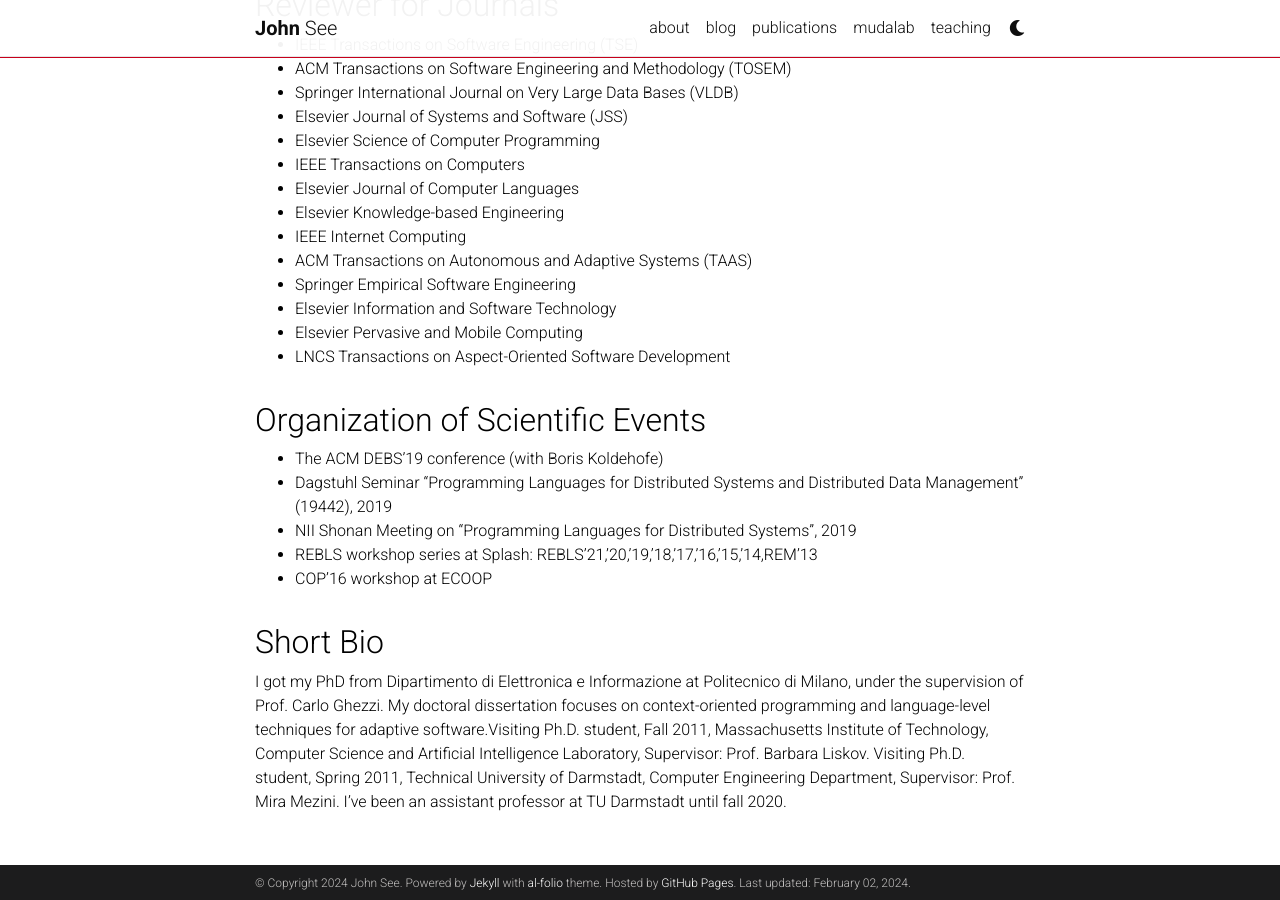
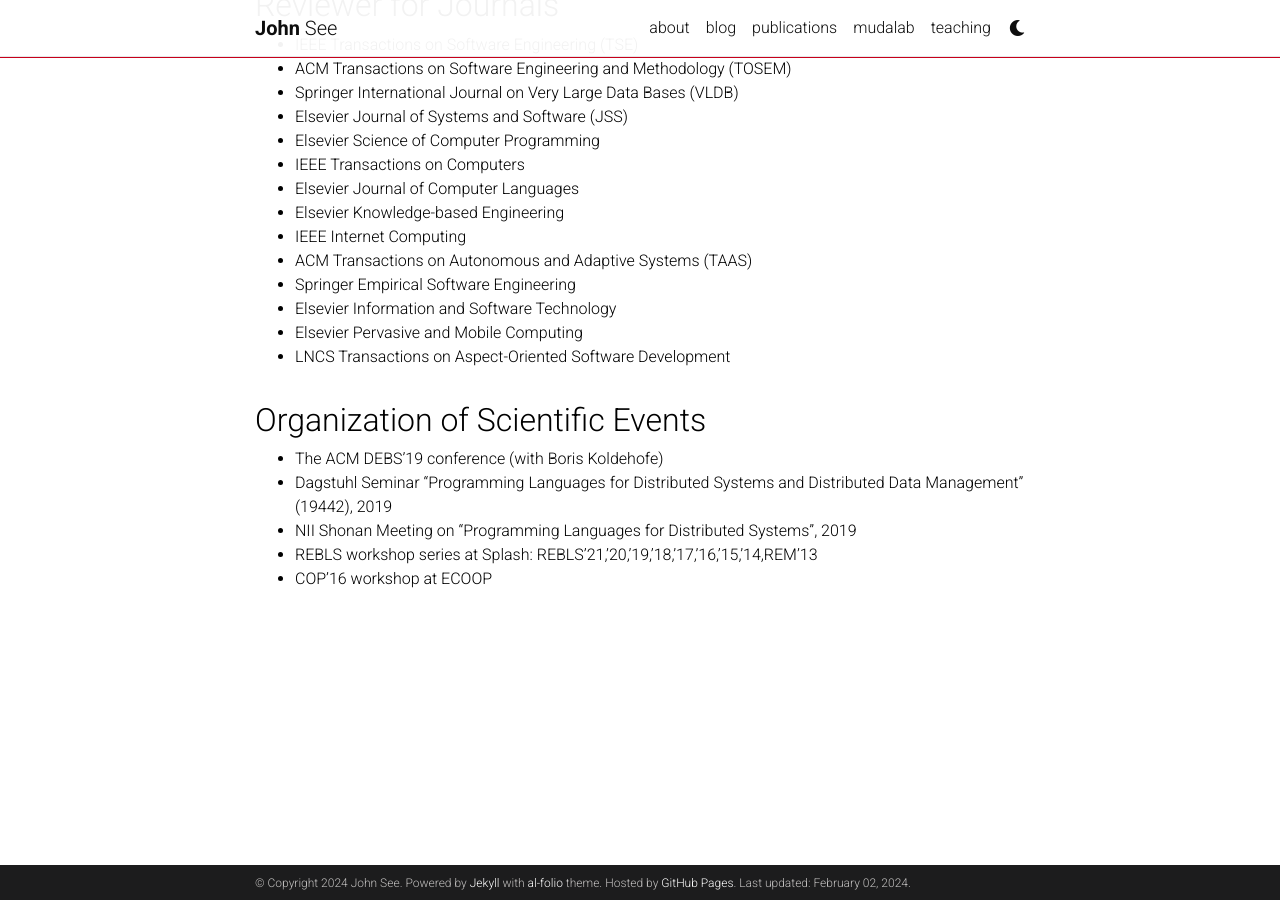
Before and after one commit to john-see/john-see.github.io, a Jekyll site: the page built from _members/johnsee.md, in a window 1280 px wide and 900 px high, scrolled down 797 px. Built offline with Jekyll 4.4.1, drawn with Linux system fonts in a browser that asks for light colours; full-size pictures stand in for the smaller copies a plugin makes; comment, search, counter and statistics services are not loaded; a style sheet for code colours, icons or effects is not loaded.

Commit message:
minor formatting fix

```diff
--- a/_members/johnsee.md
+++ b/_members/johnsee.md
@@ -84,8 +84,3 @@
 * NII Shonan Meeting on "Programming Languages for Distributed Systems", 2019
 * REBLS workshop series at Splash: REBLS'21,'20,'19,’18,’17,’16,’15,’14,REM’13
 * COP’16 workshop at ECOOP
-
-
-## Short Bio
-
-I got my PhD from Dipartimento di Elettronica e Informazione at Politecnico di Milano, under the supervision of Prof. Carlo Ghezzi. My doctoral dissertation focuses on context-oriented programming and language-level techniques for adaptive software.Visiting Ph.D. student, Fall 2011, Massachusetts Institute of Technology, Computer Science and Artificial Intelligence Laboratory, Supervisor: Prof. Barbara Liskov. Visiting Ph.D. student, Spring 2011, Technical University of Darmstadt, Computer Engineering Department, Supervisor: Prof. Mira Mezini. I’ve been an assistant professor at TU Darmstadt until fall 2020.
```
Also changed, not shown: _members/imad.md (+3 -3 lines).
